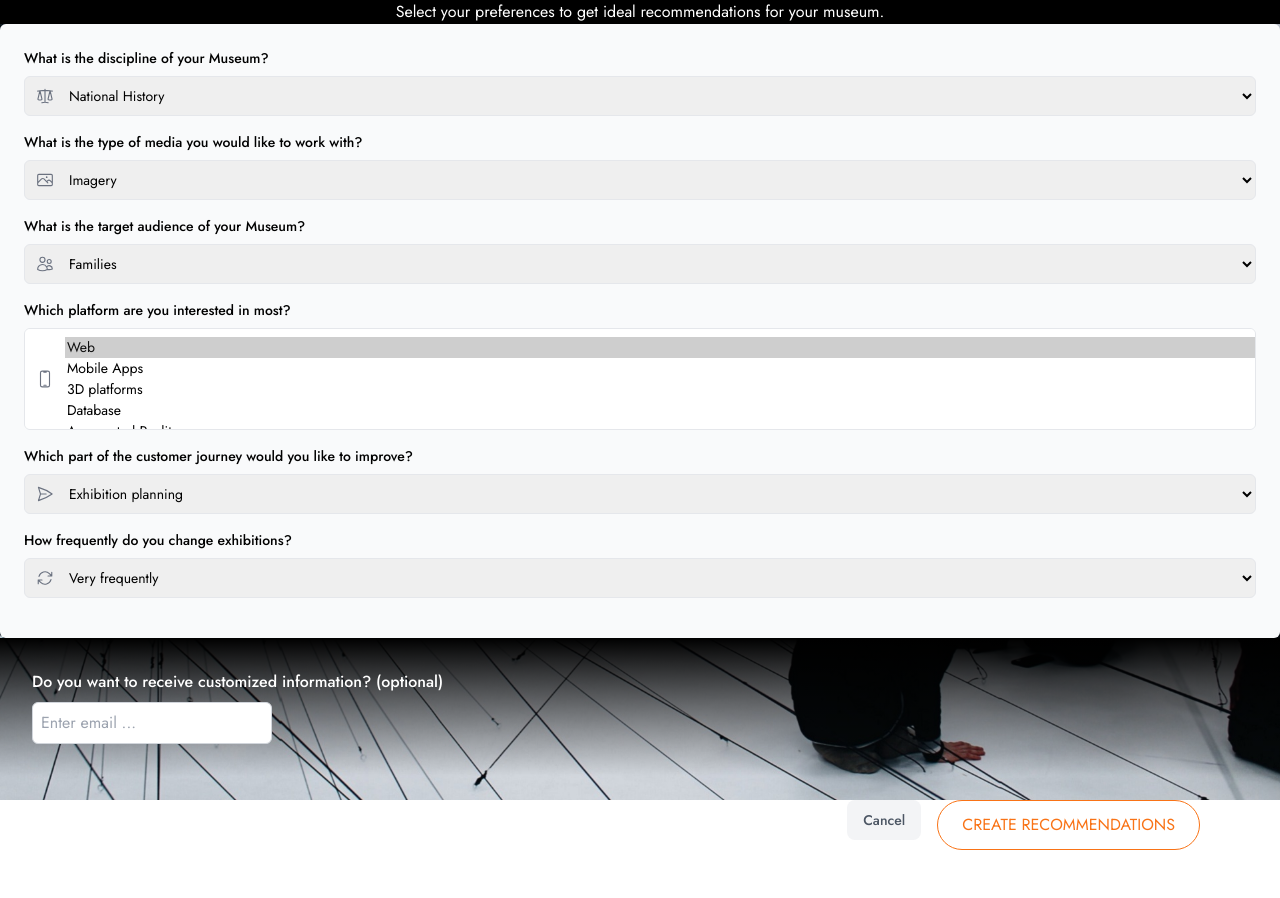
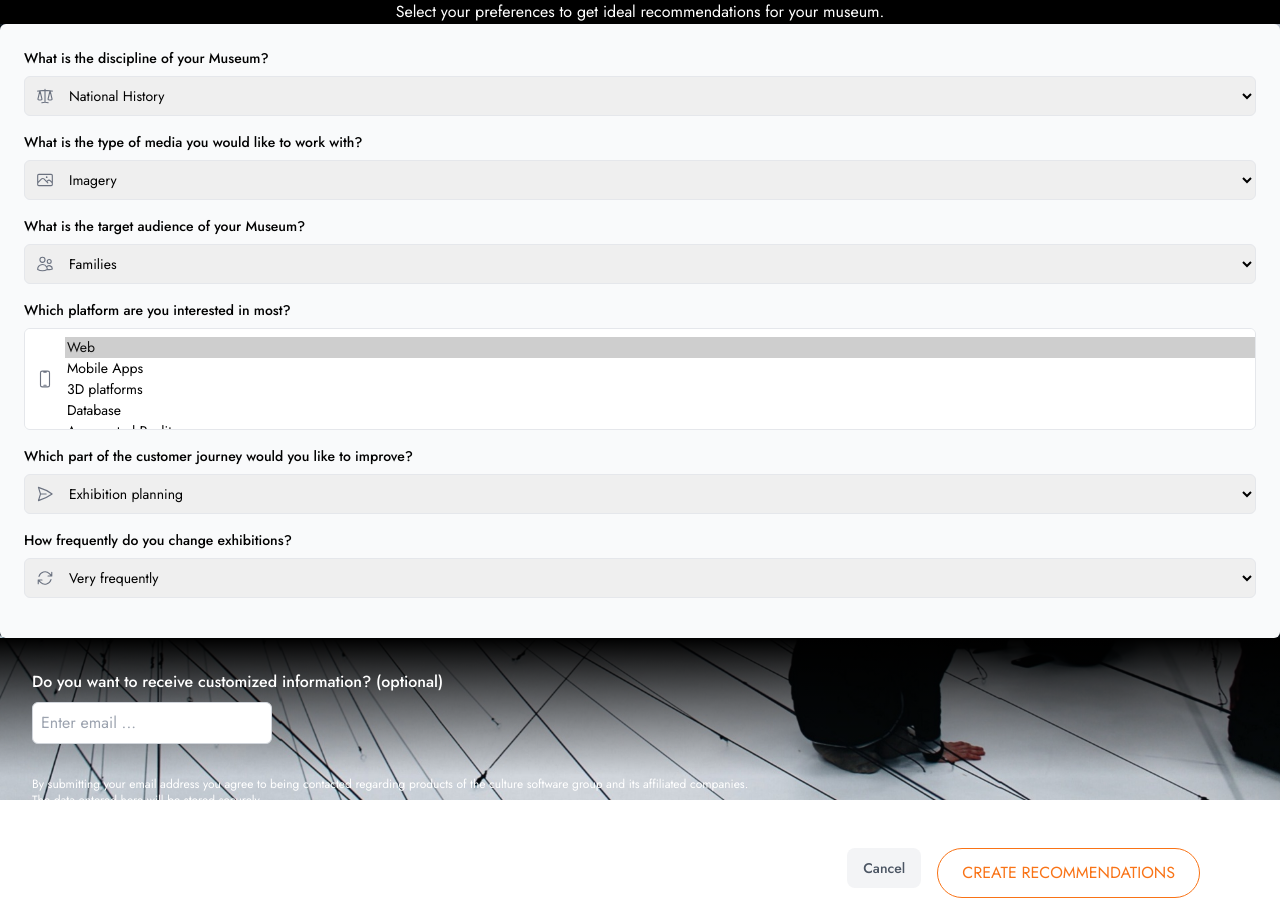
Before and after one commit to Ossmann/product_ai_bot_survey, a Next.js app: page /questions in a window 1280 px wide. Before the commit the page ends 850 px from the top, so only its background shows below. Built offline with nearby package versions, Linux system fonts and the light colour scheme.

Commit message:
disclaimer

```diff
--- a/app/questions/page.tsx
+++ b/app/questions/page.tsx
@@ -29,6 +29,9 @@ export default async function Page() {
 
 
       <Form />
+
+
+
     </main>
   );
 }
--- a/app/ui/createSearchProfile-form.tsx
+++ b/app/ui/createSearchProfile-form.tsx
@@ -166,6 +166,13 @@ export default function Form(){
           />
           </div>
 
+
+          <div className='text-xs pl-8'>
+        <p>By submitting your email address you agree to being contacted regarding products of the culture software group and its affiliated companies.</p>
+        <p>The data entered here will be stored securely.</p>
+        <p>For data protection details see <a href="https://www.fluxguide.com/en/data-privacy/" target="_blank">https://www.fluxguide.com/en/data-privacy/</a></p>
+    </div>
+
         <div className="mt-6 flex justify-end gap-4 pr-20">
           <Link
             href="/"
--- a/app/ui/recommendations.tsx
+++ b/app/ui/recommendations.tsx
@@ -79,18 +79,18 @@ const Recommendations = () => {
                 <div key={index} className='hover:z-40'>
                     <div className="mx-2 transition ease-in-out delay-150 duration-700 hover:scale-110 transform h-80 w-60">
                         {/* Image */}
-                        <div className='relative'>
+                        <div className=''>
                         <div className=" border border-orange-500 hover:border-grey-400 rounded-md shadow-[black] shadow-lg hover:shadow-orange-500 group">
                             <Link target="_blank" href={platform.href}>
                                 <img
-                                    className="object-cover  rounded-sm"
+                                    className="object-cover  rounded-sm relative"
                                     src={platform.imagePath}
                                     alt={platform.imageTitle}
                                     // width={200}
                                     // height={200}
                                 />
 
-                            <ArrowTopRightOnSquareIcon className="absolute bottom-2 left-2 h-4 w-4 text-orange-500 opacity-0 transition-opacity ease-in-out delay-150 duration-700 group-hover:opacity-100" />
+                            {/* <ArrowTopRightOnSquareIcon className="absolute bottom-2 left-2 h-4 w-4 text-orange-500 opacity-0 transition-opacity ease-in-out delay-150 duration-700 group-hover:opacity-100" /> */}
                             </Link>
                         </div>
                         <div className='text-nowrap'>{platform.imageTitle}</div>
```
